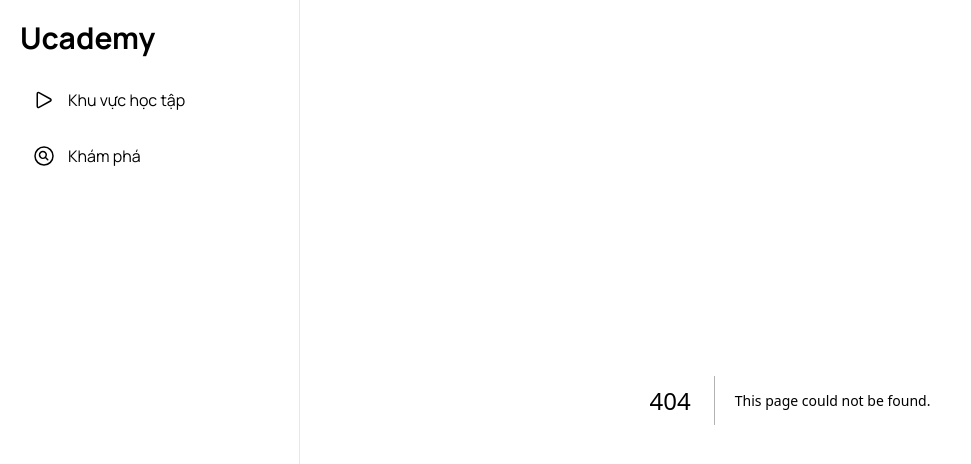
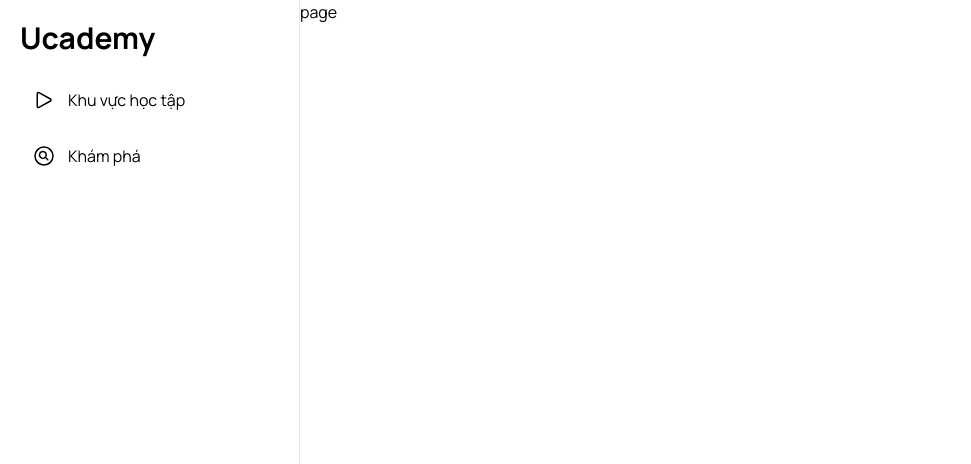
Before and after one commit to baoqp19/ELearning, a Next.js app in the folder my-app/: page /explore in a window 1280 px wide. Before the commit this address had no page. Shown: the top 464 px of the page, without its empty margins (0-971 px from the left). Built offline with nearby package versions, Linux system fonts and the light colour scheme.

Commit message:
replace betwwent A and Link

```diff
--- a/my-app/src/app/components/layouts/Siderbar.tsx
+++ b/my-app/src/app/components/layouts/Siderbar.tsx
@@ -1,4 +1,5 @@
 import { menuItems } from '@/app/constants'
+import Link from 'next/link'
 import React from 'react'
 
 const Siderbar = () => {
@@ -26,11 +27,11 @@
 function MenuItem({ url = "/", title = "", icon }: { url: string, title: string, icon?: React.ReactNode }) {
   return (
     <li>
-      <a href={url} className="p-3 rounded-md flex items-center gap-3 hover:text-primary hover:bg-primary hover:bg-opacity-10 transition-all">
+      <Link href={url} className="p-3 rounded-md flex items-center gap-3 hover:text-primary hover:bg-primary hover:bg-opacity-10 transition-all">
         {icon}
         {title}
 
-      </a>
+      </Link>
     </li>
   )
 }
--- /dev/null
+++ b/my-app/src/app/explore/page.tsx
@@ -0,0 +1,9 @@
+import React from 'react'
+
+const Explore = () => {
+    return (
+        <div>page</div>
+    )
+}
+
+export default Explore
```
Also changed, not shown: 1 other file (tests, documents, lock files or other folders).
